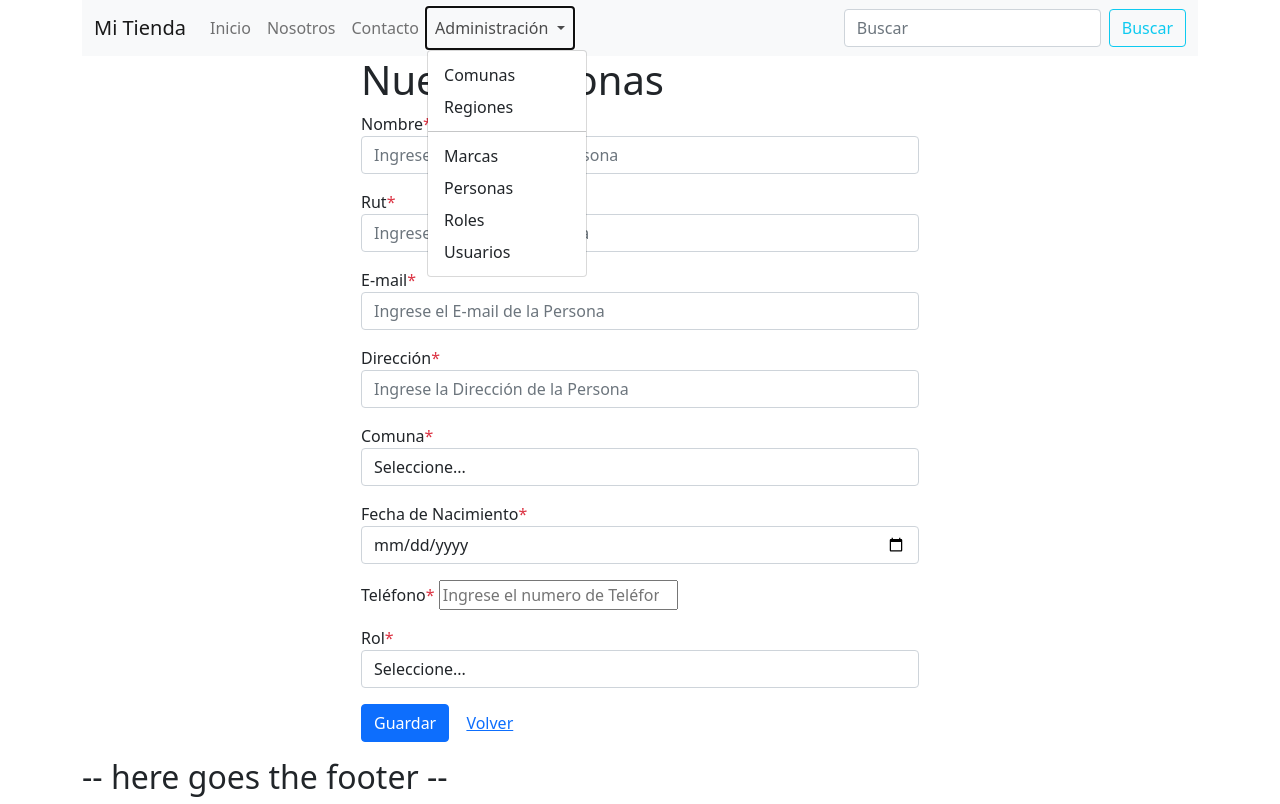
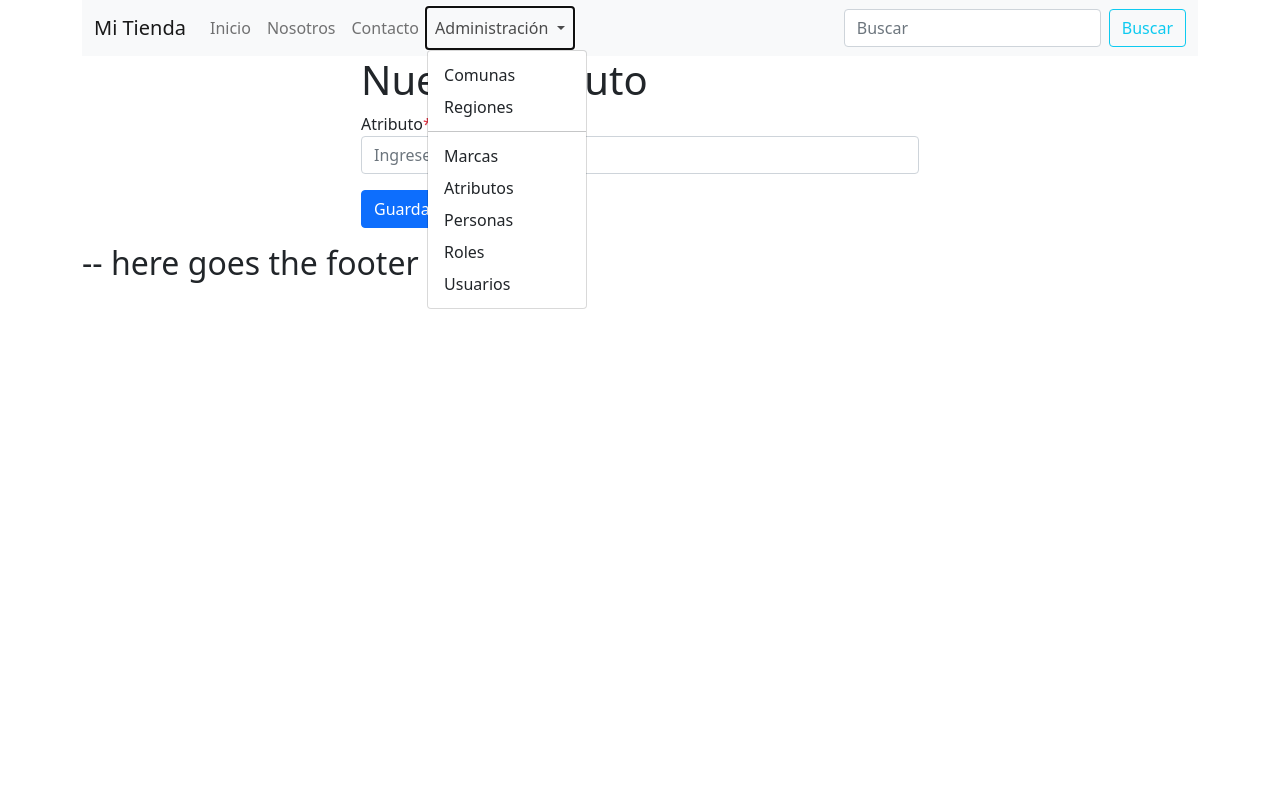
Before and after one commit to jphp-phpj/miTienda, a PHP site: page /miTienda/atributos/add.php in a window 1280 px wide, after a click on "Administración". After the commit the page ends 309 px from the top, so only its background shows below. Run offline with PHP 8.4, Linux system fonts and the light colour scheme; data that the repository does not hold is empty; some libraries are stand-ins or nearby versions.

Commit message:
atributos creado con base de datos

```diff
--- a/atributos/add.php
+++ b/atributos/add.php
@@ -5,68 +5,36 @@ error_reporting(E_ALL);
 
 require('../class/conexion.php');
 require('../class/rutas.php');
+//validar que los datos del formulario lleguen via post
+if (isset($_POST['confirm']) && $_POST['confirm'] == 1 ) {
+    # code...
+    #print_r($_POST);
 
-// lista de roles
-$res = $mbd->query("SELECT id, nombre FROM roles ORDER BY nombre");
-$roles = $res->fetchAll();
+    $nombre = trim(strip_tags($_POST['nombre'])); // strip tags deshabilita las tags para prevenir scrips
 
-// lista de atributos
-$res = $mbd->query("SELECT id, nombre FROM atributos ORDER BY nombre");
-$atributos = $res->fetchall();
+    if (!$nombre){
+    #echo 'Debe ingresar el nombre de el Atributo';   // no se ve bien y no utilizar
+        $msg = 'Debe ingresar un Atributo';
+    }else {
 
-// validar formulario
-if (isset($_POST['confirm']) && $_POST['confirm'] == 1) {
+        // verificar que el Atributo ingresada no exista en tabla de la atributos
+        $res = $mbd->prepare("SELECT id FROM atributos WHERE nombre = ?"); // '?' es una flag o incognita
+        $res->bindParam(1, $nombre);
+        $res->execute();
+        $atributo = $res->fetch();
 
-    $nombre = trim(strip_tags($_POST['nombre']));
-    $rut = trim(strip_tags($_POST['rut']));
-    $email = filter_var($_POST['email'], FILTER_VALIDATE_EMAIL);
-    $direccion = trim(strip_tags($_POST['direccion']));
-    $comuna = (int) $_POST['comuna'];
-    $fecha_nac = trim(strip_tags($_POST['fecha_nac']));
-    $telefono = (int) $_POST['telefono'];
-    $rol = (int) $_POST['rol'];
-
-    if (!$nombre || strlen($nombre) < 5) {
-        $msg = 'Ingrese al menos 5 caracteres de la Persona';
-    }elseif(!$rut || strlen($rut) < 9) {
-        $msg = 'El rut no es valido';
-    }elseif(!$email) {
-        $msg = 'Ingrese un e-mail valido';
-    }elseif(!$direccion) {
-        $msg = 'Ingrese Dirección';
-    }elseif($comuna <= 0) {
-        $msg = 'Seleccione una Comuna';
-    }elseif(!$fecha_nac) {
-        $msg = 'Ingrese una fecha de Nacimiento';
-    }elseif($telefono <= 0 || strlen($telefono) < 9) {
-        $msg = 'Ingrese un Número de Telefono';
-    }elseif($rol <= 0) {
-        $msg = 'Seleccione un Rol';
-    }else {
-        // verificar que la persona ingresada no este en la tabla persona
-        // validad registro de email
-        $res = $mbd->prepare("SELECT id FROM personas WHERE email = ?");
-        $res->bindParam(1, $email);
-        $res->execute();
-
-        $persona = $res->fetch();
-
-        if($persona){
-            $msg = 'Esta persona ya está ingresada... Intente nuevamente';
+        // print_r($atributo);exit;
+        if ($atributo) {
+            $msg = 'El Atributo ingresado ya existe, ingresar nuevo Atributo';
 
         }else {
-            $res = $mbd->prepare("INSERT INTO personas VALUES(null, ?, ?, ?, ?, ?, ?, ?, ?,now(), now())");
-            $res->bindParam(1,$nombre);
-            $res->bindParam(2,$rut);
-            $res->bindParam(3,$email);
-            $res->bindParam(4,$direccion);
-            $res->bindParam(5,$fecha_nac);
-            $res->bindParam(6,$telefono);
-            $res->bindParam(7,$rol);
-            $res->bindParam(8,$comuna);
+            #preparamos la consulta antes de ser enviada a la base de datos
+            $res = $mbd->prepare("INSERT INTO atributos VALUES(null, ?)");
+            #sanitizamos el dato indicando cual es la posicion del ? en el orden en el que aparece en la consulta anterior
+            $res->bindParam(1, $nombre);
+            #ejecutamos la consulta sanatizada
             $res->execute();
-
-                // chequea que exita el ROW recien creado.
+            #rescatamos el numero de filas insertadas en la tabla
             $row = $res->rowCount();
 
             if($row){
@@ -84,7 +52,7 @@ if (isset($_POST['confirm']) && $_POST['confirm'] == 1) {
     <meta charset="UTF-8">
     <meta http-equiv="X-UA-Compatible" content="IE=edge">
     <meta name="viewport" content="width=device-width, initial-scale=1.0">
-    <title>Personas</title>
+    <title>Agregar Atributo</title>
     <!--Enlaces CDN de Bootstrap-->
     <!-- <link href="https://cdn.jsdelivr.net/npm/bootstrap@5.0.0-beta3/dist/css/bootstrap.min.css" rel="stylesheet" integrity="sha384-eOJMYsd53ii+scO/bJGFsiCZc+5NDVN2yr8+0RDqr0Ql0h+rP48ckxlpbzKgwra6" crossorigin="anonymous">
     <script src="https://cdn.jsdelivr.net/npm/bootstrap@5.0.0-beta3/dist/js/bootstrap.bundle.min.js" integrity="sha384-JEW9xMcG8R+pH31jmWH6WWP0WintQrMb4s7ZOdauHnUtxwoG2vI5DkLtS3qm9Ekf" crossorigin="anonymous"></script> -->
@@ -102,7 +70,7 @@ if (isset($_POST['confirm']) && $_POST['confirm'] == 1) {
     <!-- seccion de contenido principal -->
         <section>
             <div class="col-md-6 offset-md-3">
-                <h1>Nueva Personas</h1>
+                <h1>Nuevo Atributo</h1>
 
                 <!---mensaje de validacion y errores --->
                 <?php if(isset($msg)):  ?>
@@ -110,74 +78,18 @@ if (isset($_POST['confirm']) && $_POST['confirm'] == 1) {
                         <?php echo $msg; ?>
                     </p>
                 <?php endif; ?>
-
+                    <!-- formulario - recibe input de usuario y se lo otorga a variable name="" -->
                 <form action="" method="post">
                     <div class="form-group mb-3">
-                        <label for="">Nombre<span class="text-danger">*</span></label>
-                        <input type="text" name="nombre" value="<?php if(isset($_POST['nombre'])) echo $_POST['nombre']; ?>"
-                            class="form-control" placeholder="Ingrese el nombre de la Persona">
+                        <label for="">Atributo<span class="text-danger">*</span></label>
+                        <input type="text" name="nombre" class="form-control" placeholder="Ingrese un Atributo">
                     </div>
-
-                    <div class="form-group mb-3">
-                        <label for="">Rut<span class="text-danger">*</span></label>
-                        <input type="text" name="rut" value="<?php if(isset($_POST['rut'])) echo $_POST['rut']; ?>"
-                            class="form-control" placeholder="Ingrese el RUT de la persona">
-                    </div>
-
-                    <div class="form-group mb-3">
-                        <label for="">E-mail<span class="text-danger">*</span></label>
-                        <input type="email" name="email" value="<?php if(isset($_POST['email'])) echo $_POST['email']; ?>"
-                            class="form-control" placeholder="Ingrese el E-mail de la Persona">
-                    </div>
-
-                    <div class="form-group mb-3">
-                        <label for="">Dirección<span class="text-danger">*</span></label>
-                        <input type="text" name="direccion" value="<?php if(isset($_POST['direccion'])) echo $_POST['direccion']; ?>"
-                            class="form-control" placeholder="Ingrese la Dirección de la Persona">
-                    </div>
-
-                    <div class="form-group mb-3">
-                        <label for="">Comuna<span class="text-danger">*</span></label>
-                        <select name="comuna" class="form-control">
-                            <option value="">Seleccione...</option>
-
-                            <?php foreach($atributos as $comuna): ?>
-                                <option value="<?php echo $comuna['id']; ?>"></option>
-                                    <?php echo $comuna['nombre']; ?>
-                            <?php endforeach; ?>
-
-                        </select>
-                    </div>
-
-                    <div class="form-group mb-3">
-                        <label for="">Fecha de Nacimiento<span class="text-danger">*</span></label>
-                        <input type="date" name="fecha_nac" class="form-control" placeholder="Ingrese fech de nacimiento de la Persona">
-                    </div>
-
-                    <div class="form-group mb-3">
-                        <label for="">Teléfono<span class="text-danger">*</span></label>
-                        <input type="number" name="telefono" value="<?php if(isset($_POST['telefono'])) echo $_POST['telefono']; ?>
-                            class="form-control" placeholder="Ingrese el numero de Teléfono (solo numeros)">
-                    </div>
-
-                    <div class="form-group mb-3">
-                        <label for="">Rol<span class="text-danger">*</span></label>
-                        <select name="rol" class="form-control">
-                            <option value="">Seleccione...</option>
-
-                            <?php foreach($roles as $rol): ?>
-                                <option value="<?php echo $rol['id']; ?>"></option>
-                                    <?php echo $rol['nombre']; ?>
-                            <?php endforeach; ?>
-
-                        </select>
-                    </div>
-
                     <div class="form-group mb-3">
                         <input type="hidden" name="confirm" value="1">
                         <button type="submit" class="btn btn-primary">Guardar</button>
                         <a href="index.php" class="btn btn-link">Volver</a>
                     </div>
+
                 </form>
             </div>
         </section>
--- a/class/rutas.php
+++ b/class/rutas.php
@@ -7,3 +7,4 @@ define('COMUNAS', BASE_URL . 'comunas/');
 define('MARCAS', BASE_URL . 'marcas/');
 define('PERSONAS', BASE_URL . 'personas/');
 define('USUARIOS', BASE_URL . 'usuarios/');
+define('ATRIBUTOS', BASE_URL . 'atributos/');
--- a/partial/menu.php
+++ b/partial/menu.php
@@ -26,6 +26,7 @@
                         <li><a class="dropdown-item" href="<?php echo REGIONES ?>">Regiones</a></li>
                         <li><hr class="dropdown-divider"></li>
                         <li><a class="dropdown-item" href="<?php echo MARCAS ?>">Marcas</a></li>
+                        <li><a class="dropdown-item" href="<?php echo ATRIBUTOS ?>">Atributos</a></li>
                         <li><a class="dropdown-item" href="<?php echo PERSONAS ?>">Personas</a></li>
                         <li><a class="dropdown-item" href="<?php echo ROLES ?>">Roles</a></li>
                         <li><a class="dropdown-item" href="usuarios.php">Usuarios</a></li>
--- a/personas/show.php
+++ b/personas/show.php
@@ -19,7 +19,8 @@ if (isset($_GET['id'])) {
     //print_r($id);exit;
 
     //consultar si hay una persona con el id enviado por GET
-    $res = $mbd->prepare("SELECT p.id, p.nombre, p.rut, p.email, p.direccion, p.fecha_nac, p.telefono, r.nombre as rol, c.nombre as comuna, p.created_at, p.updated_at FROM personas as p INNER JOIN roles as r ON p.rol_id = r.id INNER JOIN comunas as c ON p.comuna_id = c.id WHERE p.id = ?");
+    $res = $mbd->prepare("SELECT p.id, p.nombre, p.rut, p.email, p.direccion, p.fecha_nac, p.telefono, r.nombre as rol, c.nombre as comuna, p.created_at, p.updated_at
+    FROM personas as p INNER JOIN roles as r ON p.rol_id = r.id INNER JOIN comunas as c ON p.comuna_id = c.id WHERE p.id = ?");
     $res->bindParam(1, $id);
     $res->execute();
     $persona = $res->fetch();
--- a/usuarios/add.php
+++ b/usuarios/add.php
@@ -59,7 +59,7 @@ if (isset($_GET['persona'])){
     <meta charset="UTF-8">
     <meta http-equiv="X-UA-Compatible" content="IE=edge">
     <meta name="viewport" content="width=device-width, initial-scale=1.0">
-    <title>Add Marca</title>
+    <title>Usuario Nuevo</title>
     <!--Enlaces CDN de Bootstrap-->
     <!-- <link href="https://cdn.jsdelivr.net/npm/bootstrap@5.0.0-beta3/dist/css/bootstrap.min.css" rel="stylesheet" integrity="sha384-eOJMYsd53ii+scO/bJGFsiCZc+5NDVN2yr8+0RDqr0Ql0h+rP48ckxlpbzKgwra6" crossorigin="anonymous">
     <script src="https://cdn.jsdelivr.net/npm/bootstrap@5.0.0-beta3/dist/js/bootstrap.bundle.min.js" integrity="sha384-JEW9xMcG8R+pH31jmWH6WWP0WintQrMb4s7ZOdauHnUtxwoG2vI5DkLtS3qm9Ekf" crossorigin="anonymous"></script> -->
```
Also changed, not shown: atributos/delete.php (added, +35 -0 lines), atributos/edit.php (+12 -12 lines), atributos/index.php (+22 -35 lines), atributos/show.php (+14 -29 lines).
